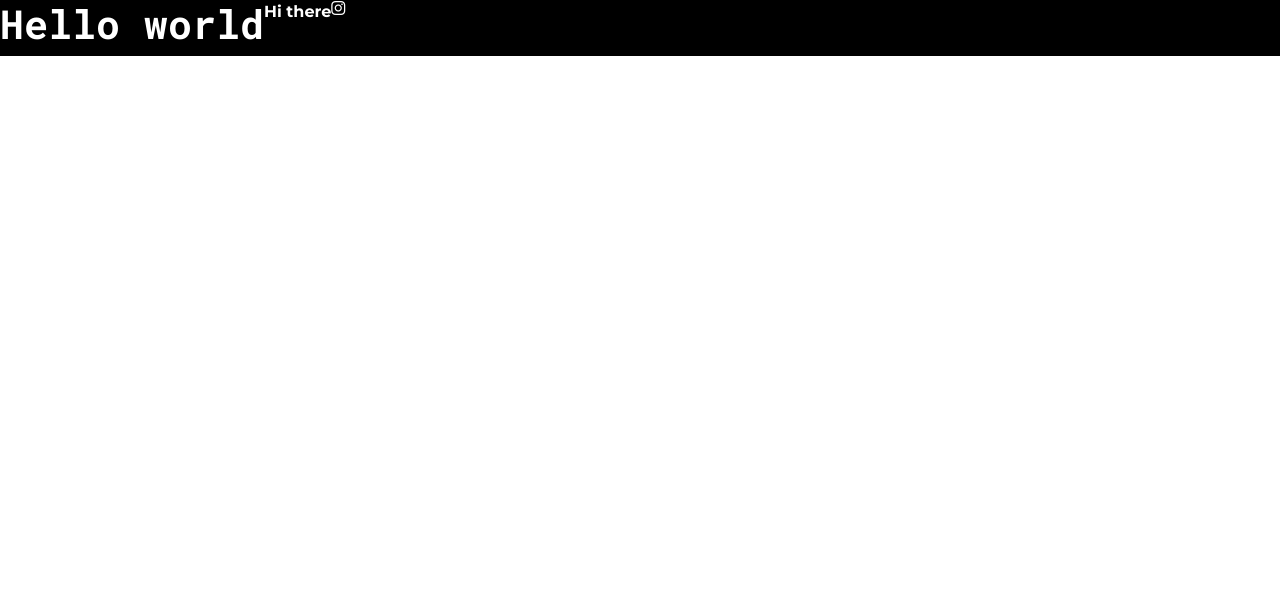
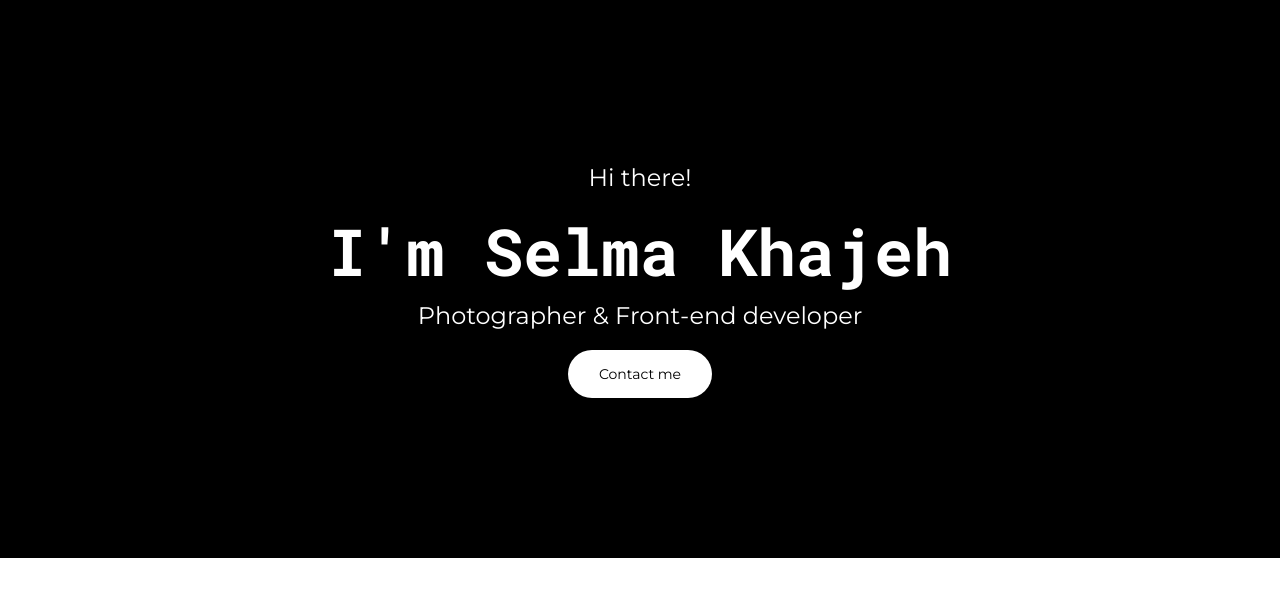
Before and after one commit to Selmakhj/Portfolio, a plain HTML site: page index.html in a window 1280 px wide. Drawn offline with nearby package versions, Linux system fonts and the light colour scheme.

Commit message:
add Homepage Hero

```diff
--- a/index.html
+++ b/index.html
@@ -34,10 +34,13 @@
     <link rel="stylesheet" href="/styles/portfolio.css" />
   </head>
   <body>
-    <div class="d-flex .bg-dark pro">
-      <h1>Hello world</h1>
-      <p>Hi there</p>
-      <i class="fab fa-instagram icon" aria-hidden="true"></i>
+    <div class="hero">
+      <p>Hi there!</p>
+      <h1>I'm Selma Khajeh</h1>
+      <p>Photographer & Front-end developer</p>
+      <div>
+        <a href="#" class="btn btn-branding">Contact me</a>
+      </div>
     </div>
   </body>
 </html>
--- a/styles/portfolio.css
+++ b/styles/portfolio.css
@@ -1,19 +1,25 @@
-.pro {
+.hero {
   background-color: black;
+  text-align: center;
+  padding: 160px 20px;
 }
-h1 {
+.hero h1 {
   color: white;
   font-family: "Roboto Mono", monospace;
   font-optical-sizing: auto;
   font-weight: 700;
   font-style: normal;
+  font-size: 65px;
 }
 p {
   color: white;
   font-family: "Montserrat", sans-serif;
   font-optical-sizing: auto;
   font-weight: 700;
+  font-size: 24px;
   font-style: normal;
+  text-align: center;
+  font-weight: normal;
 }
 
 .icon {
@@ -21,3 +27,13 @@ p {
   font-family: "Font Awesome 5 Brands";
   color: white;
 }
+.btn-branding {
+  background: white;
+  border-radius: 50px;
+  color: black;
+  font-size: 18px;
+  line-height: 10px;
+  padding: 18px 30px;
+  font-family: "Montserrat", sans-serif;
+  font-size: 14px;
+}
```
